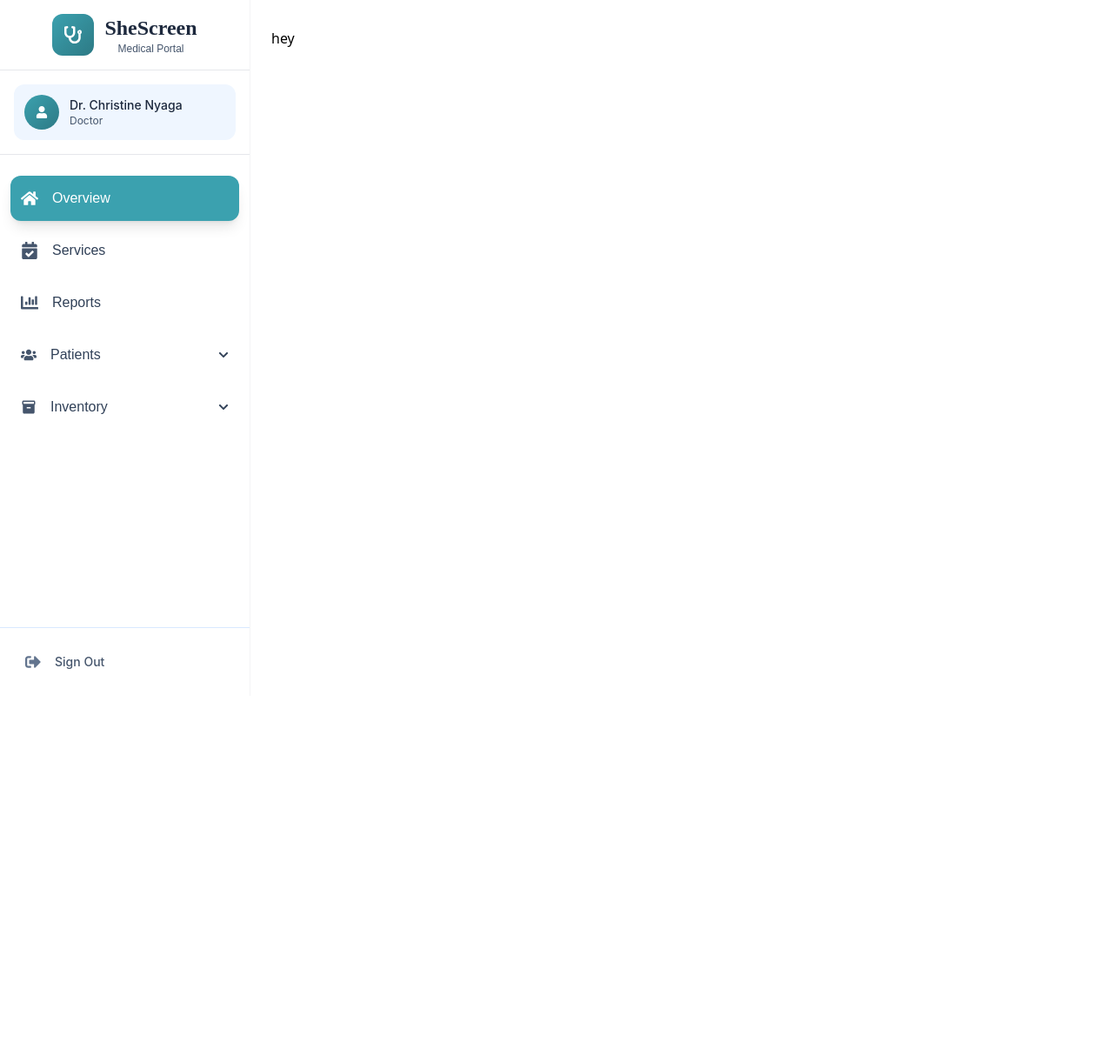
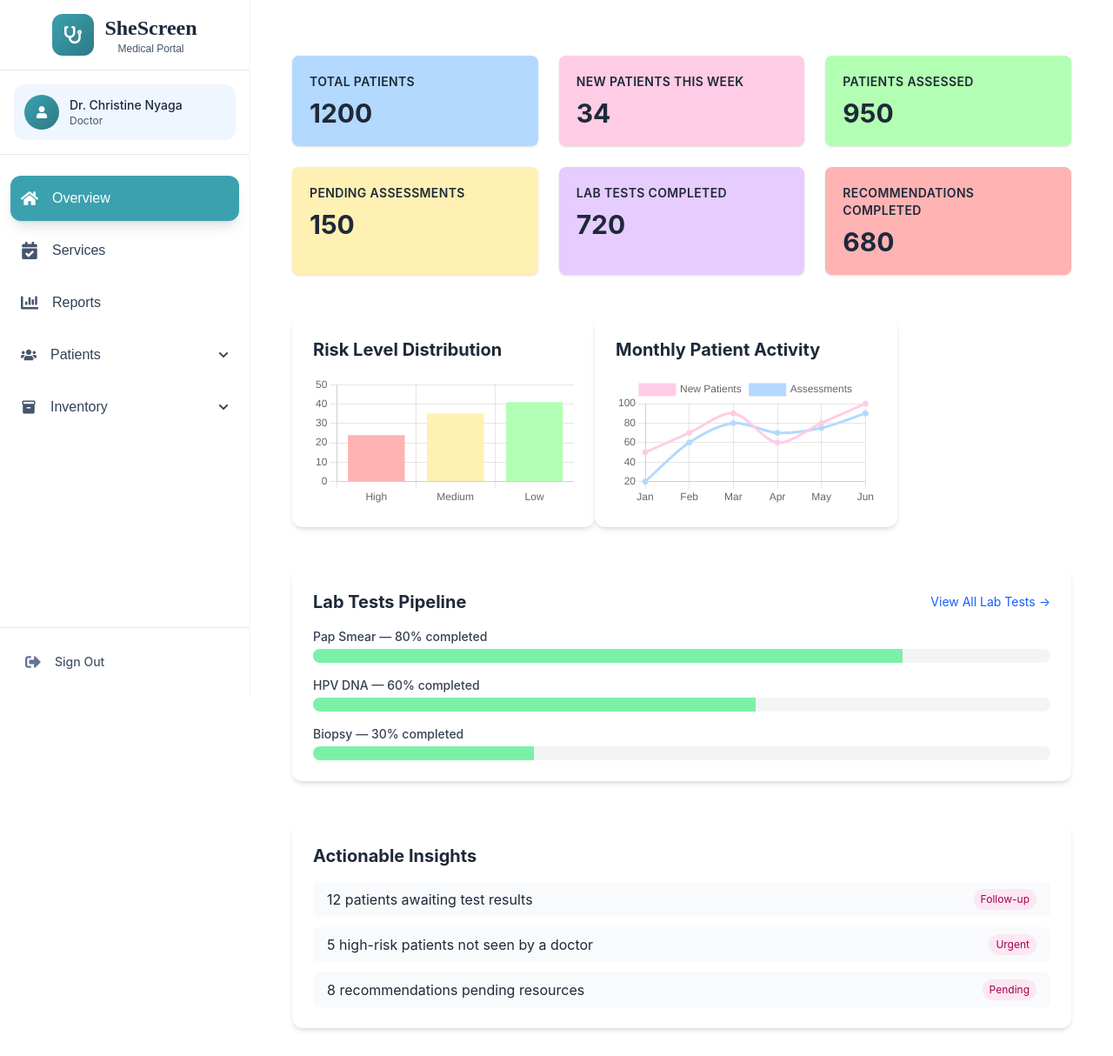
Before and after one commit to kristinenyaga/she-screen-web, a Next.js app: page /dashboard/overview in a window 1280 px wide. Shown: the whole page at 87% size. Before the commit the page ends 800 px from the top, so only its background shows below. Built offline with nearby package versions, Linux system fonts and the light colour scheme.

Commit message:
updating the overview page in the dashboard

```diff
--- a/src/app/components/Dashboard/Overview.tsx
+++ b/src/app/components/Dashboard/Overview.tsx
@@ -1,12 +1,165 @@
-import React from 'react'
-import DashboardLayout from './DashboardLayout'
+'use client';
+import React from 'react';
+import { Bar, Line } from 'react-chartjs-2';
+import { useRouter } from 'next/navigation';
+import { Chart, registerables } from 'chart.js';
+import DashboardLayout from './DashboardLayout';
+Chart.register(...registerables);
+
+const pastelColors = {
+  red: '#FFB3B3',
+  yellow: '#FFF0B3',
+  green: '#B3FFB3',
+  blue: '#B3D9FF',
+  purple: '#E6CCFF',
+  pink: '#FFCCE5',
+};
 
 const Overview = () => {
+  const router = useRouter();
+
+  // Dummy KPI stats
+  const kpis = [
+    { label: 'Total Patients', value: 1200, color: pastelColors.blue },
+    { label: 'New Patients This Week', value: 34, color: pastelColors.pink },
+    { label: 'Patients Assessed', value: 950, color: pastelColors.green },
+    { label: 'Pending Assessments', value: 150, color: pastelColors.yellow },
+    { label: 'Lab Tests Completed', value: 720, color: pastelColors.purple },
+    { label: 'Recommendations Completed', value: 680, color: pastelColors.red },
+  ];
+
+  const riskChartData = {
+    labels: ['High', 'Medium', 'Low'],
+    datasets: [
+      {
+        label: 'Patients',
+        data: [24, 35, 41],
+        backgroundColor: [pastelColors.red, pastelColors.yellow, pastelColors.green],
+      },
+    ],
+  };
+
+  const monthlyChartData = {
+    labels: ['Jan', 'Feb', 'Mar', 'Apr', 'May', 'Jun'],
+    datasets: [
+      {
+        label: 'New Patients',
+        data: [50, 70, 90, 60, 80, 100],
+        borderColor: pastelColors.pink,
+        backgroundColor: pastelColors.pink,
+        tension: 0.3,
+      },
+      {
+        label: 'Assessments',
+        data: [20, 60, 80, 70, 75, 90],
+        borderColor: pastelColors.blue,
+        backgroundColor: pastelColors.blue,
+        tension: 0.3,
+      },
+    ],
+  };
+
+  const labTestsPipeline = [
+    { label: 'Pap Smear', completed: 80, pending: 20 },
+    { label: 'HPV DNA', completed: 60, pending: 40 },
+    { label: 'Biopsy', completed: 30, pending: 70 },
+  ];
+
+  const insights = [
+    {
+      text: '12 patients awaiting test results',
+      tag: 'Follow-up',
+    },
+    {
+      text: '5 high-risk patients not seen by a doctor',
+      tag: 'Urgent',
+    },
+    {
+      text: '8 recommendations pending resources',
+      tag: 'Pending',
+    },
+  ];
+
   return (
     <DashboardLayout>
-      hey
+      <div className="px-6 py-8 font-inter text-gray-800 space-y-12">
+
+        {/* KPIs */}
+        <div className="grid grid-cols-1 sm:grid-cols-2 lg:grid-cols-3 gap-6">
+          {kpis.map((kpi, idx) => (
+            <div
+              key={idx}
+              className="p-5 rounded-lg shadow-sm"
+              style={{ backgroundColor: kpi.color }}
+            >
+              <p className="text-sm font-semibold uppercase tracking-wide">{kpi.label}</p>
+              <h2 className="text-3xl font-bold mt-2">{kpi.value}</h2>
+            </div>
+          ))}
+        </div>
+        <div className='flex'>
+          <div className="bg-white rounded-xl shadow-md p-6">
+            <h2 className="text-xl font-bold mb-4">Risk Level Distribution</h2>
+            <Bar data={riskChartData} options={{ plugins: { legend: { display: false } } }} />
+          </div>
+
+          <div className="bg-white rounded-xl shadow-md p-6">
+            <h2 className="text-xl font-bold mb-4">Monthly Patient Activity</h2>
+            <Line data={monthlyChartData} />
+          </div>
+        </div>
+        {/* Lab Test Pipeline */}
+        <div className="bg-white rounded-xl shadow-md p-6">
+          <div className="flex items-center justify-between mb-4">
+            <h2 className="text-xl font-bold">Lab Tests Pipeline</h2>
+            <button
+              className="text-sm text-blue-600 hover:underline"
+              onClick={() => router.push('/dashboard/lab-tests')}
+            >
+              View All Lab Tests →
+            </button>
+          </div>
+          <div className="space-y-4">
+            {labTestsPipeline.map((test, idx) => {
+              const total = test.completed + test.pending;
+              const percent = ((test.completed / total) * 100).toFixed(0);
+              return (
+                <div key={idx}>
+                  <p className="text-sm font-medium text-gray-700 mb-1">
+                    {test.label} — {percent}% completed
+                  </p>
+                  <div className="w-full h-4 bg-gray-100 rounded-lg overflow-hidden">
+                    <div
+                      className="h-full bg-green-300"
+                      style={{ width: `${percent}%` }}
+                    ></div>
+                  </div>
+                </div>
+              );
+            })}
+          </div>
+        </div>
+
+        {/* Actionable Insights */}
+        <div className="bg-white rounded-xl shadow-md p-6">
+          <h2 className="text-xl font-bold mb-4">Actionable Insights</h2>
+          <ul className="space-y-3">
+            {insights.map((item, idx) => (
+              <li
+                key={idx}
+                className="flex justify-between items-center bg-slate-50 px-4 py-2 rounded-md"
+              >
+                <span>{item.text}</span>
+                <span className="text-xs bg-pink-100 text-pink-800 px-2 py-1 rounded-full">
+                  {item.tag}
+                </span>
+              </li>
+            ))}
+          </ul>
+        </div>
+      </div>
     </DashboardLayout>
-  )
-}
+  );
+};
 
-export default Overview
+export default Overview;
```
